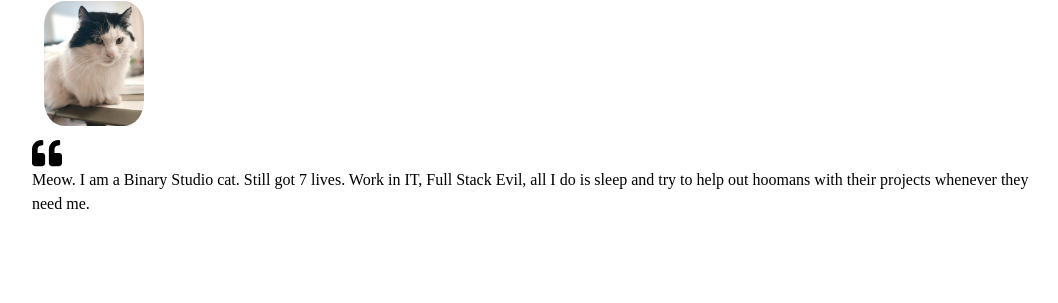
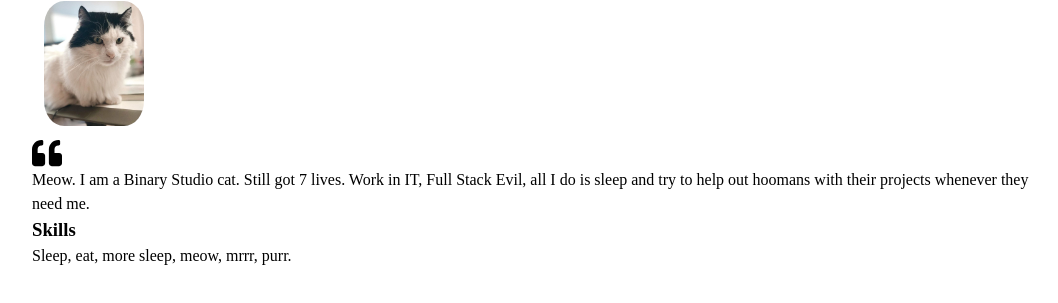
Before and after one commit to illia-dobro/homepage, a plain HTML site: page index.html in a window 1280 px wide. Shown: the part 181-484 px from the top of the page, without its empty margins (96-1154 px from the left). Drawn offline with Linux system fonts and the light colour scheme.

Commit message:
add skills block to body

```diff
--- a/index.html
+++ b/index.html
@@ -84,6 +84,12 @@
                 with their projects whenever they need me.
               </p>
             </div>
+            <div class="skills">
+              <h3 class="skills__header">Skills</h3>
+              <p class="skills__text">
+                Sleep, eat, more sleep, meow, mrrr, purr.
+              </p>
+            </div>
           </div>
         </div>
       </div>
```
